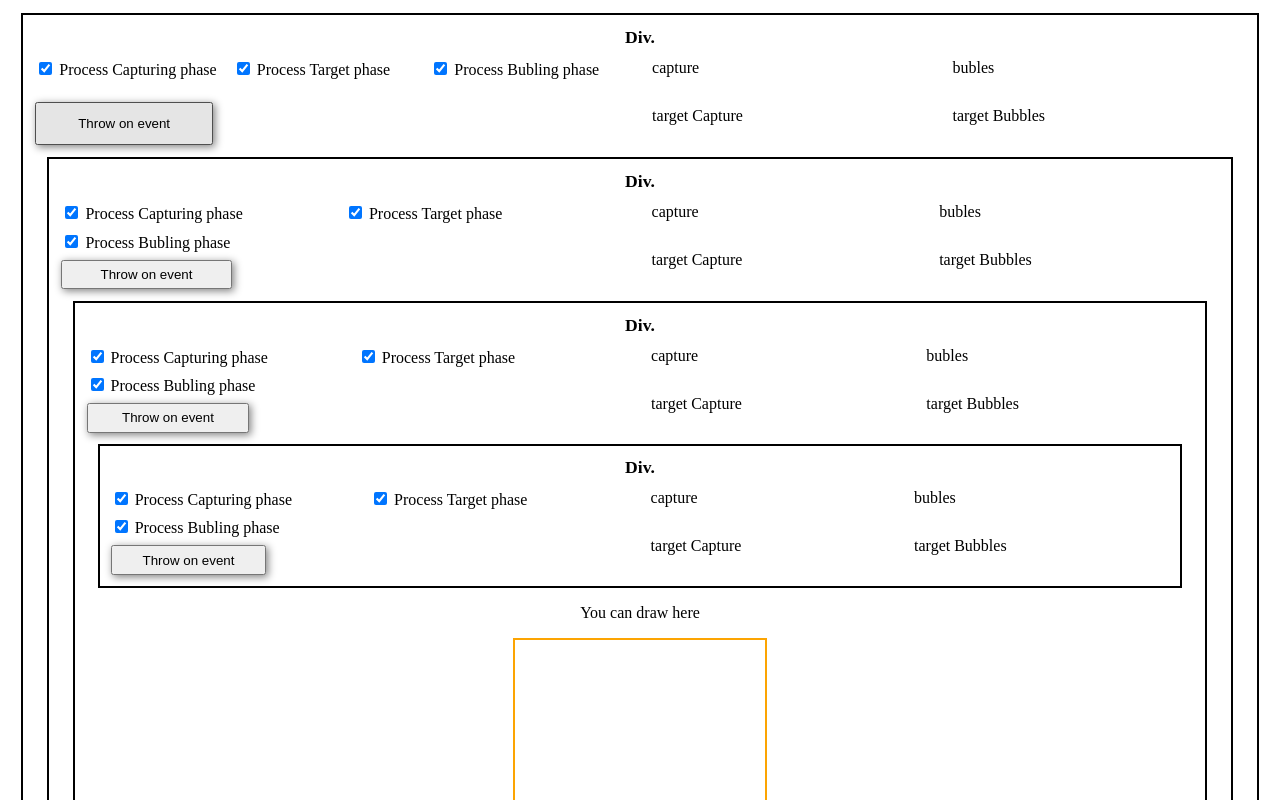
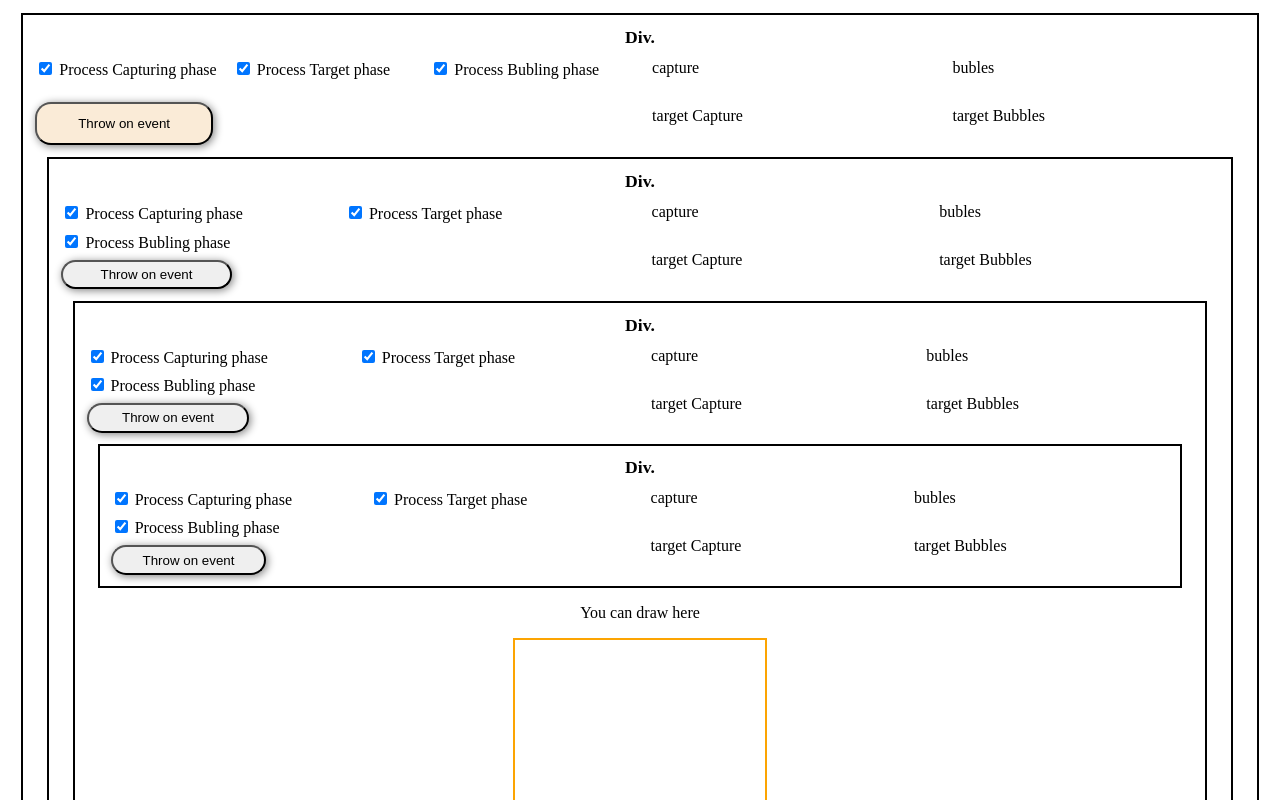
Before and after one commit to SergeyKlimuk603/JS_HTML_CSS, a plain HTML site: page PDP/Tasks/Task1.6/task1-6.html in a window 1280 px wide. In both pictures the pointer is over the button 124 px from the left and 123 px from the top of the page. Shown: the top 800 px of the page. Drawn offline with Linux system fonts and the light colour scheme.

Commit message:
improve task1-6

```diff
--- a/PDP/Tasks/Task1.6/task1-6.css
+++ b/PDP/Tasks/Task1.6/task1-6.css
@@ -1,6 +1,11 @@
 
 button {
     box-shadow: 0.1rem 0.1rem 0.5rem gray;
+    border-radius: 1rem;
+}
+
+button:hover {
+    background-color: antiquewhite;
 }
 
 label {
```
